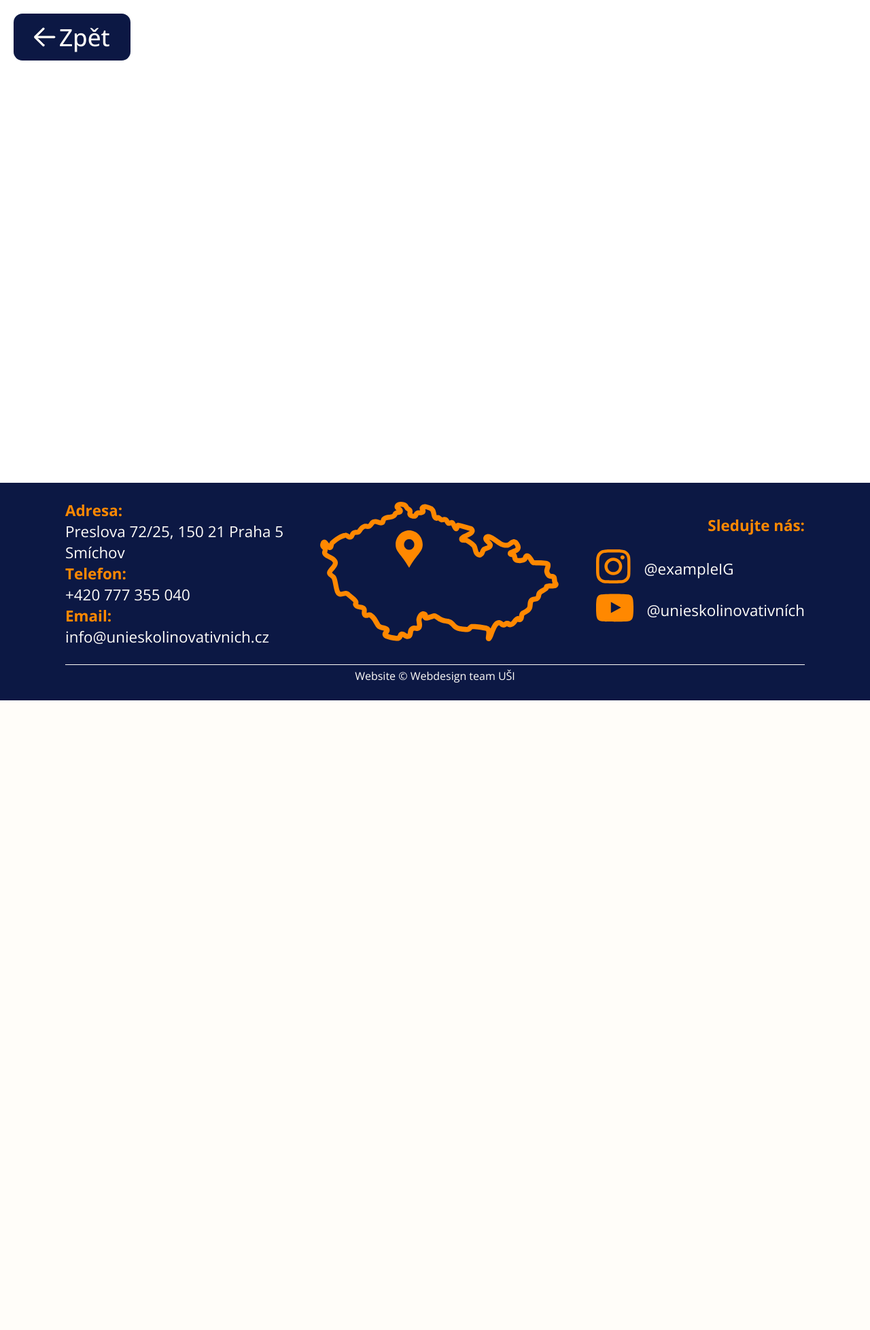
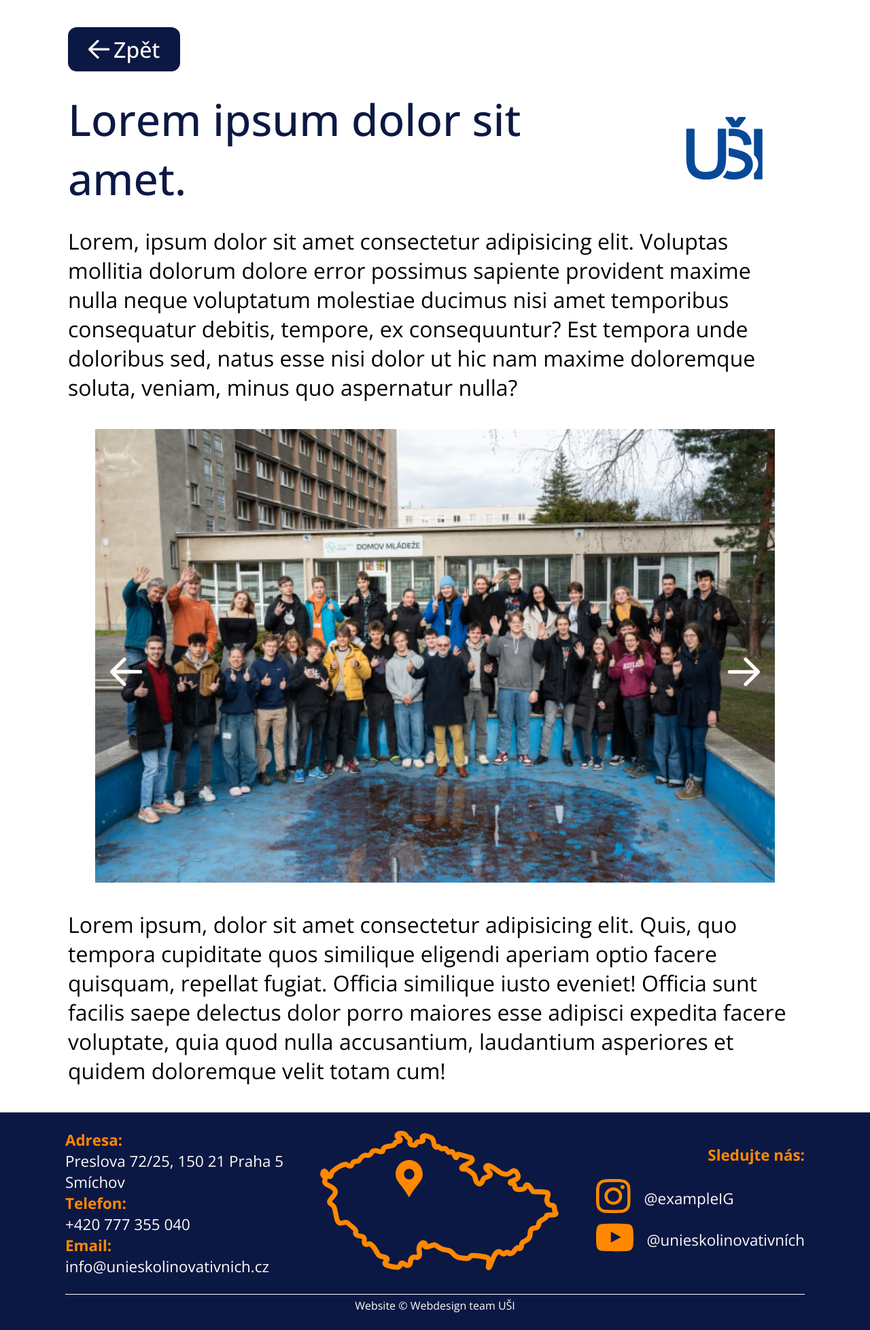
Before and after one commit to mstonjek/webUSI, a PHP site: page /templates/new/o-nas/detail-skoly/ in a window 1280 px wide. Shown: the part 110-2066 px from the top of the page at 68% size. Before the commit the page ends 1140 px from the top, so only its background shows below. Run offline with PHP 8.4, Linux system fonts and the light colour scheme.

Commit message:
O nás + detail školy

```diff
--- a/templates/assets/style.css
+++ b/templates/assets/style.css
@@ -109,8 +109,13 @@ body button:hover {
   /*padding: 20px 15px;
   margin: 0 0 -2.5px -2.5px;*/
 }
+body main {
+  margin-left: 100px;
+  margin-right: 100px;
+}
 body main.index {
   min-height: calc(100vh - 110px);
+  margin: auto;
 }
 body main.index section:first-child {
   background-image: url("../assets/uvodni.jpg");
@@ -214,6 +219,7 @@ body main.uredni-deska {
   padding-top: 6%;
   display: flex;
   justify-content: center;
+  margin: auto;
 }
 body main.uredni-deska ul {
   display: flex;
@@ -248,12 +254,7 @@ body main.uredni-deska ul li a:hover {
 }
 body main.o-nas {
   min-height: calc(100vh - 110px);
-}
-body main.o-nas section:has(.mapa) {
-  display: flex;
-  justify-content: center;
-  margin: 40px;
-  position: relative;
+  margin: auto;
 }
 body main.o-nas .mapa {
   position: relative;
@@ -298,6 +299,55 @@ body main.o-nas section h1 {
 }
 body main.detail-skoly {
   min-height: calc(100vh - 110px);
+  margin: 40px;
+  margin-left: 100px;
+  margin-right: 100px;
+}
+body main.detail-skoly a {
+  margin: 0;
+}
+body main.detail-skoly h1 {
+  font-size: 64px;
+  font-weight: 500;
+  color: #0C1844;
+}
+body main.detail-skoly .arrow1 {
+  position: absolute;
+  width: 48px;
+  top: 45%;
+  left: 2%;
+}
+body main.detail-skoly .arrow2 {
+  position: absolute;
+  width: 48px;
+  top: 45%;
+  right: 2%;
+  rotate: 180deg;
+}
+body main.detail-skoly div {
+  position: relative;
+  display: flex;
+  justify-content: center;
+}
+body main.detail-skoly div img {
+  margin: 40px;
+  width: 100%;
+}
+body main.detail-skoly p {
+  font-size: 32px;
+}
+body main.detail-skoly section div {
+  display: flex;
+  flex-direction: row;
+  align-items: center;
+  justify-content: left;
+}
+body main.detail-skoly section div .logoskoly {
+  width: 148px;
+  height: 148px;
+}
+body main.detail-skoly section div p {
+  margin: auto;
 }
 body footer {
   background-color: #0C1844;
--- a/templates/assets/style.scss
+++ b/templates/assets/style.scss
@@ -8,6 +8,7 @@ $cobalt: #0E49B5;
 $baby: #FFFDF9;
 $gray: #7b7b7b;
 $black: #121212;
+$pageMargin: 100px;
 
 * {
     margin: 0;
@@ -134,8 +135,14 @@ body {
         }
     }
 
+    main {
+        margin-left: $pageMargin;
+        margin-right: $pageMargin;
+    }
+
     main.index {
         min-height: calc(100vh - 110px);
+        margin: auto;
 
         section:first-child {
             background-image: url("../assets/uvodni.jpg");
@@ -260,6 +267,7 @@ body {
         padding-top: 6%;
         display: flex;
         justify-content: center;
+        margin: auto;
 
         ul {
             display: flex;
@@ -299,13 +307,7 @@ body {
 
     main.o-nas {
         min-height: calc(100vh - 110px);
-
-        section:has(.mapa) {
-            display: flex;
-            justify-content: center;
-            margin: 40px;
-            position: relative;
-        }
+        margin: auto;
 
         .mapa {
             position: relative;
@@ -318,6 +320,7 @@ body {
             .waypoint1 {
                 top: 33.5%;
                 left: 37%;
+
                 &:hover {
                     top: 32.5%;
                 }
@@ -326,6 +329,7 @@ body {
             .waypoint2 {
                 top: 25.5%;
                 left: 48%;
+
                 &:hover {
                     top: 24.5%;
                 }
@@ -334,6 +338,7 @@ body {
             .waypoint3 {
                 top: 52.5%;
                 left: 62.5%;
+
                 &:hover {
                     top: 51.5%;
                 }
@@ -356,8 +361,69 @@ body {
             }
         }
     }
+
     main.detail-skoly {
         min-height: calc(100vh - 110px);
+        margin: 40px;
+        margin-left: $pageMargin;
+        margin-right: $pageMargin;
+
+        a {
+            margin: 0;
+        }
+
+        h1 {
+            font-size: 64px;
+            font-weight: 500;
+            color: $pennDark;
+        }
+
+        .arrow1 {
+            position: absolute;
+            width: 48px;
+            top: 45%;
+            left: 2%;
+        }
+        .arrow2 {
+            position: absolute;
+            width: 48px;
+            top: 45%;
+            right: 2%;
+            rotate: 180deg;
+        }
+
+        div {
+            position: relative;
+            display: flex;
+            justify-content: center;
+
+            img {
+                margin: 40px;
+                width: 100%;
+            }
+        }
+
+        p {
+            font-size: 32px;
+        }
+
+        section {
+            div {
+                display: flex;
+                flex-direction: row;
+                align-items: center;
+                justify-content: left;
+
+                .logoskoly {
+                    width: 148px;
+                    height: 148px;
+                }
+
+                p {
+                    margin: auto;
+                }
+            }
+        }
     }
 
     footer {
--- a/templates/new/o-nas/detail-skoly/index.html
+++ b/templates/new/o-nas/detail-skoly/index.html
@@ -39,6 +39,26 @@
             <img src="../../../assets/white_back_arrow.svg" />
             <p>Zpět</p>
         </a>
+        <section>
+            <div>
+                <h1>Lorem ipsum dolor sit amet.</h1>
+                <img class="logoskoly" src="../../../assets/logo_fn_blue.svg" />
+                <!-- Do budoucna reálný logo podle databáze -->
+            </div>
+            <p>Lorem, ipsum dolor sit amet consectetur adipisicing elit. Voluptas mollitia dolorum dolore error possimus
+                sapiente provident maxime nulla neque voluptatum molestiae ducimus nisi amet temporibus consequatur
+                debitis, tempore, ex consequuntur? Est tempora unde doloribus sed, natus esse nisi dolor ut hic nam
+                maxime doloremque soluta, veniam, minus quo aspernatur nulla?</p>
+        </section>
+        <div>
+            <img class="arrow1" src="../../../assets/white_back_arrow.svg" />
+            <img class="arrow2" src="../../../assets/white_back_arrow.svg" />
+            <img src="../../../assets/spolecna1.png" />
+        </div>
+        <p>Lorem ipsum, dolor sit amet consectetur adipisicing elit. Quis, quo tempora cupiditate quos similique
+            eligendi aperiam optio facere quisquam, repellat fugiat. Officia similique iusto eveniet! Officia sunt
+            facilis saepe delectus dolor porro maiores esse adipisci expedita facere voluptate, quia quod nulla
+            accusantium, laudantium asperiores et quidem doloremque velit totam cum!</p>
     </main>
     <footer>
         <section>
```
Also changed, not shown: 5 other files.
